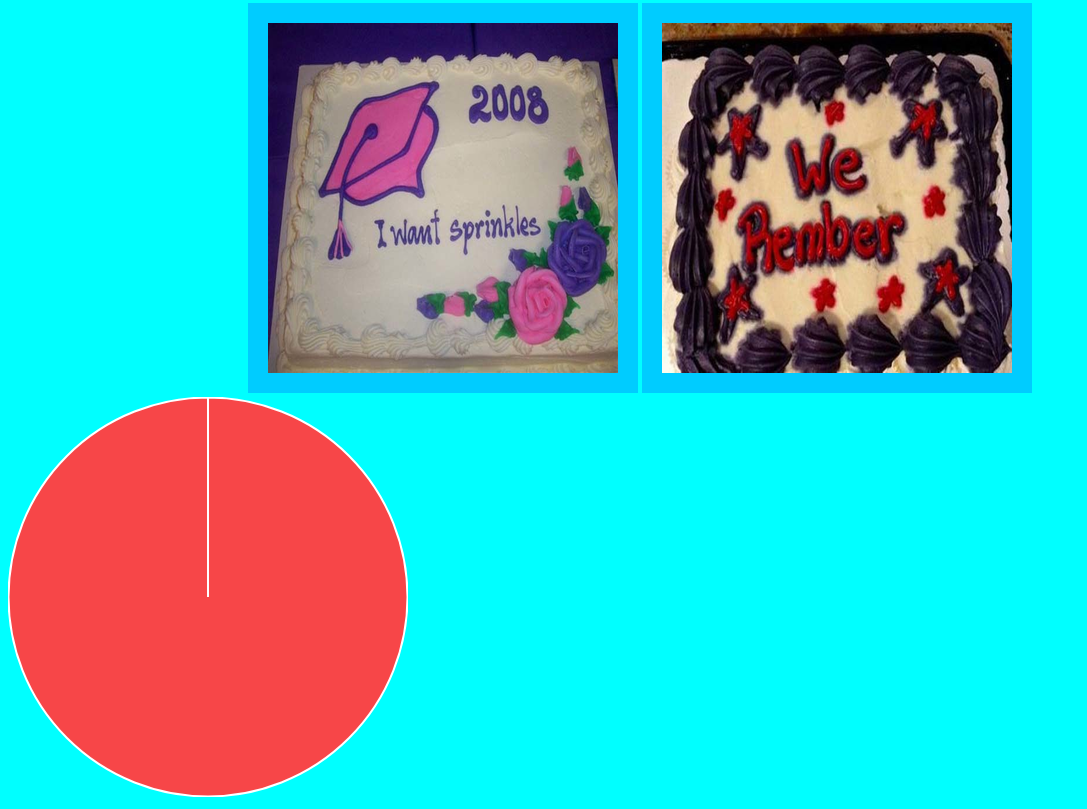
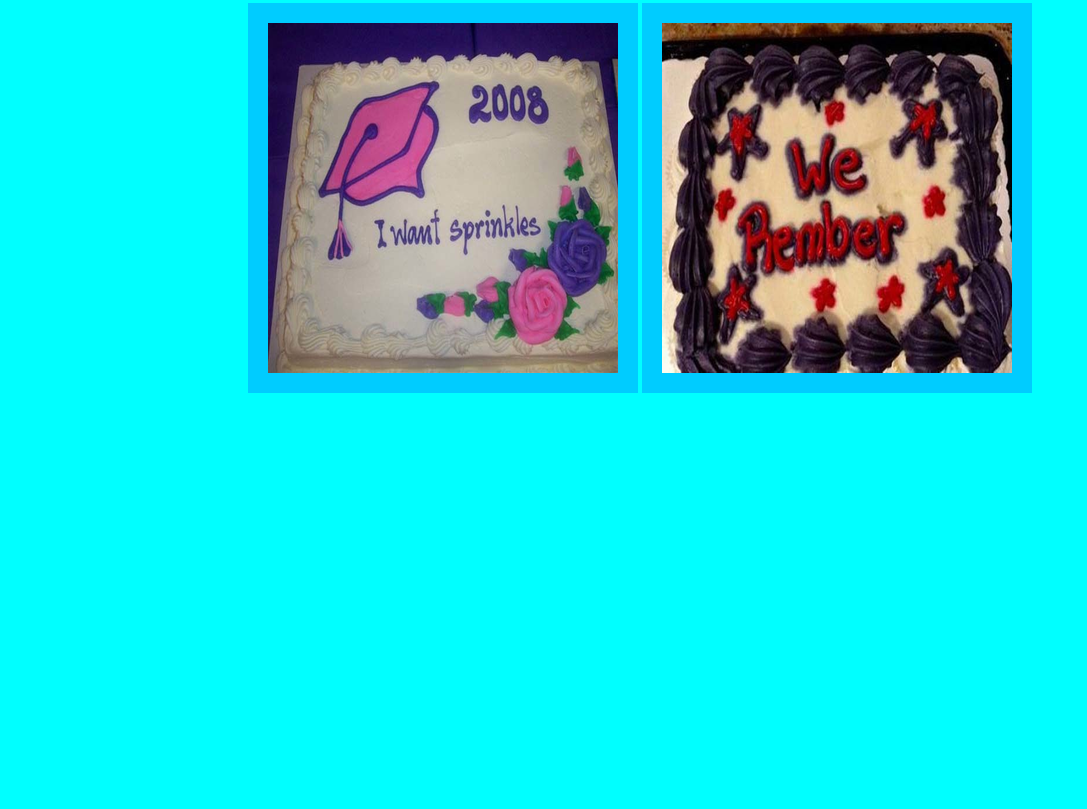
Before and after one commit to scotist/votetracker, a plain HTML site: page index.html in a window 1280 px wide. Shown: the part 296-1105 px from the top of the page, without its empty margins (0-1087 px from the left). Drawn offline with Linux system fonts and the light colour scheme.

Commit message:
some changes

```diff
--- a/app.js
+++ b/app.js
@@ -3,8 +3,6 @@ var images = [];
 
 var picture1 = document.getElementById('picture1');
 var picture2 = document.getElementById('picture2');
-
-
 
 function failCakes(name, path) {
   this.name = name;
@@ -51,17 +49,12 @@ var vote = function (index) {
 };
 
 var makeChart = function() {
-
   var pieLabels = [];
   var pieVotes = [];
-
   for (var i = 0; i < images.length; i++) {
     pieLabels.push(images[i].name);
     pieVotes.push(images[i].votes);
   }
-
-  console.log(pieLabels, pieVotes);
-
   function randomColor() {
     var hexDigits = ['0', '1', '2', '3', '4', '5', '6', '7', '8', '9', 'a', 'b', 'c', 'd', 'e', 'f'];
     var result = '#';
@@ -90,7 +83,6 @@ var makeChart = function() {
   new Chart(context).Pie(pieData);
 };
 
-
 var num1, num2;
 
 var displayImages = function () {
@@ -100,8 +92,6 @@ var displayImages = function () {
 
   picture1.setAttribute('src', images[num1].path);
   picture2.setAttribute('src', images[num2].path);
-
-
 };
 
 picture1.addEventListener('click', function(){
@@ -116,14 +106,23 @@ picture2.addEventListener('click', function(){
     makeChart();
     });
 
+// var displayName = function() {
+//   var firstName = document.getElementById("firstName");
+//   var secondName = document.getElementById("secondName");
+
+//   firstName.textContent = images[num1].name;
+//   secondName.textContent = images[num2].name;
+// }
+
 displayImages();
+// displayName();
 
 var data = [
   {
-    value: 40,
+    value: 0,
     color: "#F74648",
     highlight: "#FF5a5e",
-    label: "Bob"
+    label: "Chart"
   }
 ]
 
--- a/style.css
+++ b/style.css
@@ -43,6 +43,31 @@ header h1{
   text-align: center;
 }
 
-#canvas {
+/*#canvas {
   vertical-align: center;
+  text-align: center;
 }
+*/
+section{
+  margin: auto;
+  padding-top: 35px;
+}
+
+/*#canvas {
+   width: 100%;
+   text-align:center;
+}*/
+
+canvas {
+   display: inline;
+}
+
+/*#container{
+  display: flex;
+  flex-direction: row;
+  flex-wrap: wrap;
+  position: absolute;
+  clip: rect(0px, 1000px, 100px, 0px);
+  overflow: hidden;
+  justify-content: space-around;
+}*/
```
